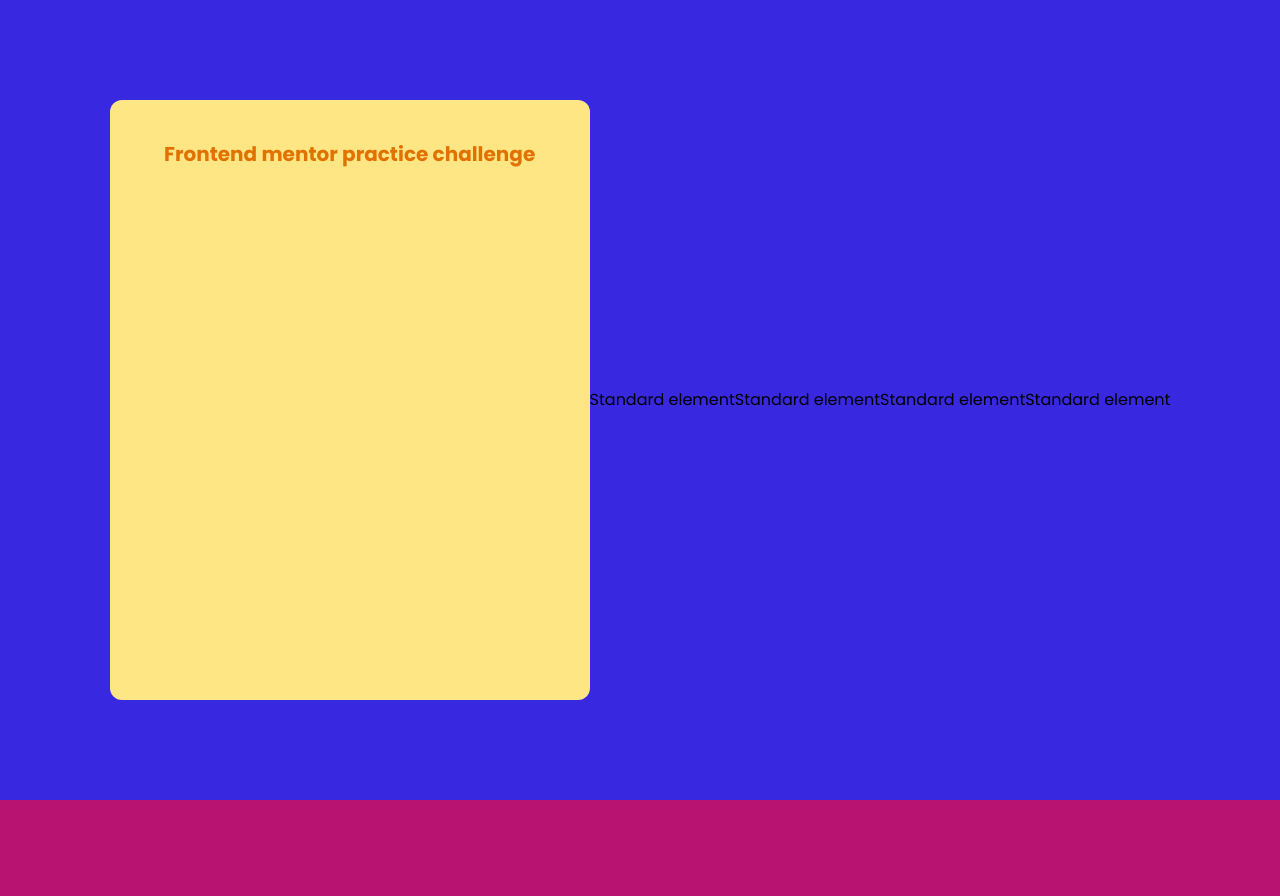
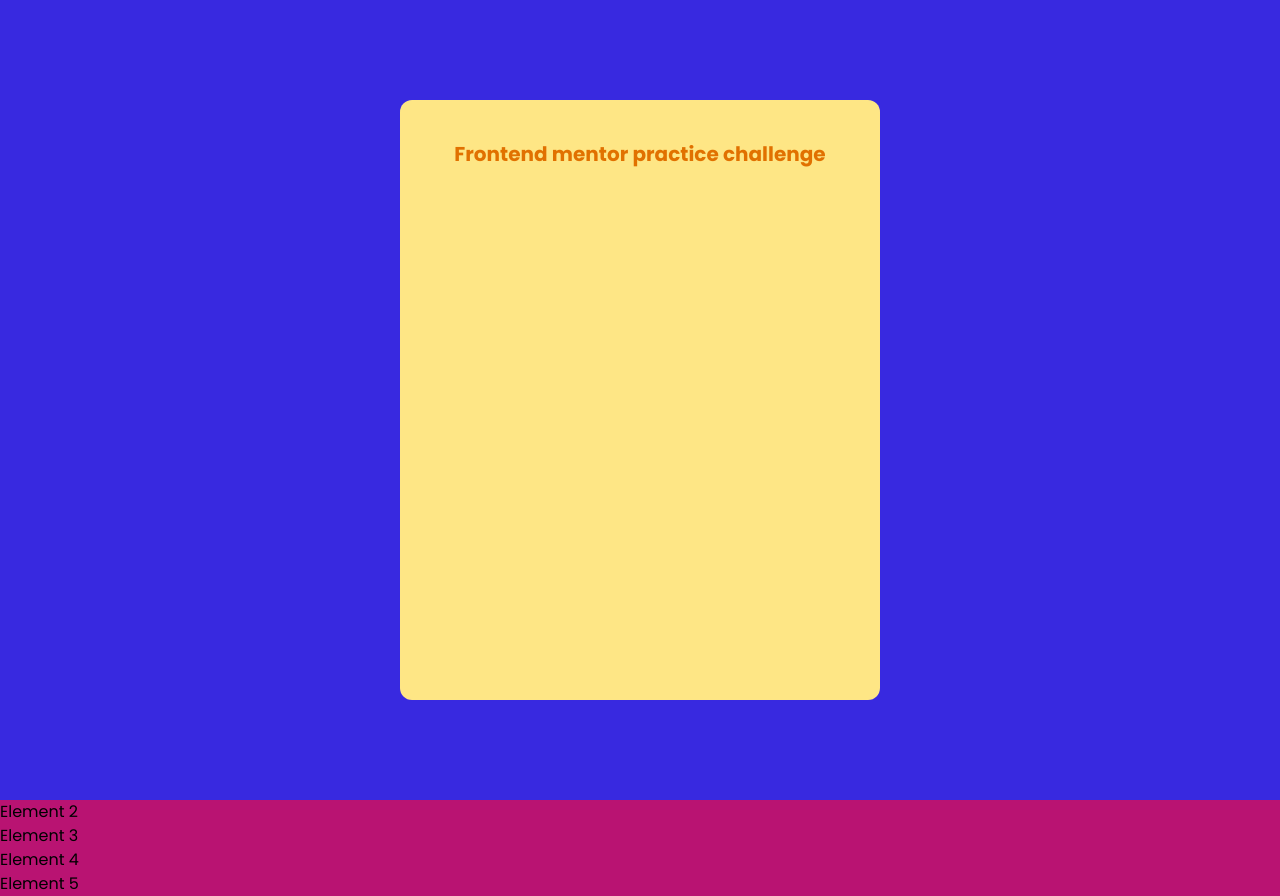
Before and after one commit to Great-kiola/Tailwind-practice, a React (Vite) app in the folder tailwind-frontend/: page / in a window 1280 px wide. Before the commit the page ends 800 px from the top, so only its background shows below. Built offline with nearby package versions, Linux system fonts and the light colour scheme.

Commit message:
style: reorganize heading elements in AssetsPreview component for improved structure

```diff
--- a/tailwind-frontend/src/components/AssetsPreview.jsx
+++ b/tailwind-frontend/src/components/AssetsPreview.jsx
@@ -7,11 +7,13 @@ const AssetsPreview = () => {
       <div className='w-120 bg-amber-200 p-10 text-amber-600 flex justify-center rounded-xl h-150'>
         <h1 className='font-bold text-xl'>Frontend mentor practice challenge</h1>
       </div>
+    </div>
 
-      <h1>Standard element</h1>
-      <h2>Standard element</h2>
-      <h3>Standard element</h3>
-      <h4>Standard element</h4>
+    <div>
+      <h2>Element 2</h2>
+      <h2>Element 3</h2>
+      <h2>Element 4</h2>
+      <h2>Element 5</h2>
     </div>
   </>
 }
```
